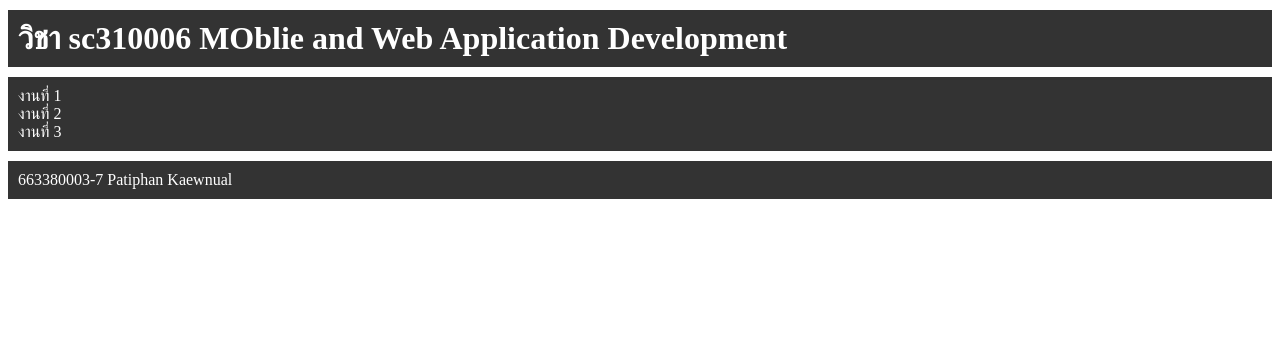
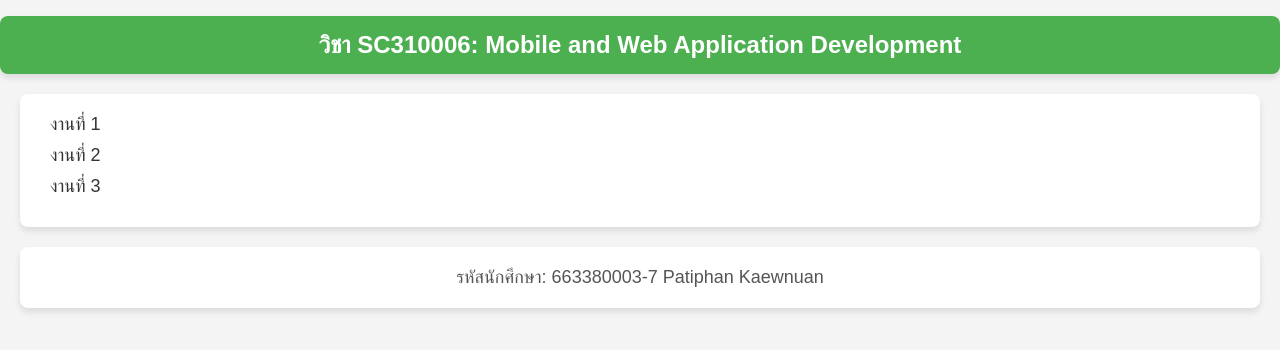
Before and after one commit to Seleblobbyboy/web2024, a plain HTML site: page index.html in a window 1280 px wide. Drawn offline with Linux system fonts and the light colour scheme.

Commit message:
Update index.html

```diff
--- a/index.html
+++ b/index.html
@@ -5,34 +5,72 @@
     <meta name="viewport" content="width=device-width, initial-scale=1.0">
     <title>Document</title>
     <style>
-        h1{
-            background-color: #333;
-            padding: 10px;
-            margin: 10px 0;
+        /* Reset the margin and padding for the body */
+        body {
+            margin: 0;
+            padding: 0;
+            font-family: 'Arial', sans-serif;
+            background-color: #f4f4f4;
+            color: #333;
+        }
+
+        /* Style the header */
+        h1 {
+            background-color: #4CAF50;
             color: white;
+            padding: 15px;
+            text-align: center;
+            margin-bottom: 20px;
+            font-size: 24px;
+            border-radius: 8px;
+            box-shadow: 0 4px 6px rgba(0, 0, 0, 0.1);
         }
-        ul{
-            background-color: #333;
-            padding: 10px;
-            margin: 10px 0;
-            color: white;
+
+        /* Style the unordered list */
+        ul {
+            background-color: #fff;
+            padding: 20px;
+            margin: 0 20px 20px 20px;
+            border-radius: 8px;
+            box-shadow: 0 4px 6px rgba(0, 0, 0, 0.1);
+            list-style-type: none;
         }
-        p{
-            background-color: #333;
-            padding: 10px;
-            margin: 10px 0;
-            color: white;
+
+        ul li {
+            font-size: 18px;
+            color: #333;
+            margin-bottom: 10px;
+            padding-left: 10px;
         }
+
+        /* Style the paragraph */
+        p {
+            background-color: #fff;
+            padding: 20px;
+            margin: 0 20px;
+            border-radius: 8px;
+            box-shadow: 0 4px 6px rgba(0, 0, 0, 0.1);
+            font-size: 18px;
+            color: #555;
+            text-align: center;
+        }
+
+        /* Add hover effect to list items */
+        ul li:hover {
+            background-color: #f1f1f1;
+            cursor: pointer;
+            transition: background-color 0.3s;
+        }
+
     </style>
 </head>
 <body>
-    <h1>วิชา sc310006 MOblie and Web Application Development</h1>
+    <h1>วิชา SC310006: Mobile and Web Application Development</h1>
     <ul>
         <li>งานที่ 1</li>
         <li>งานที่ 2</li>
         <li>งานที่ 3</li>
     </ul>
-    <p>663380003-7 Patiphan Kaewnual</p>
-
+    <p>รหัสนักศึกษา: 663380003-7 Patiphan Kaewnuan</p>
 </body>
 </html>
```
